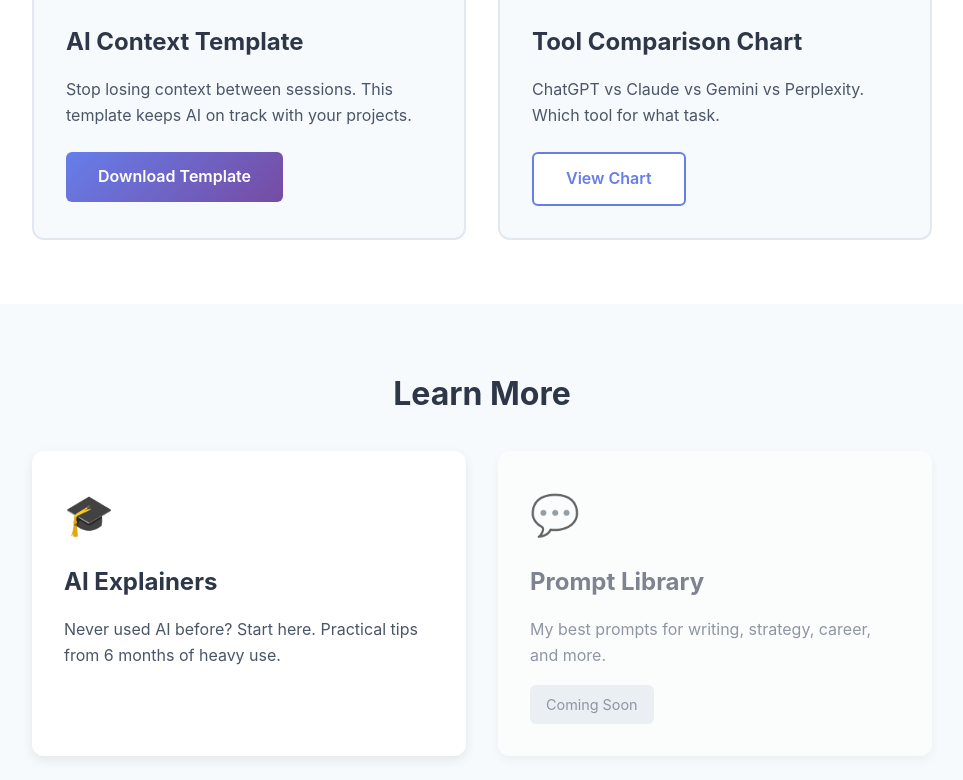
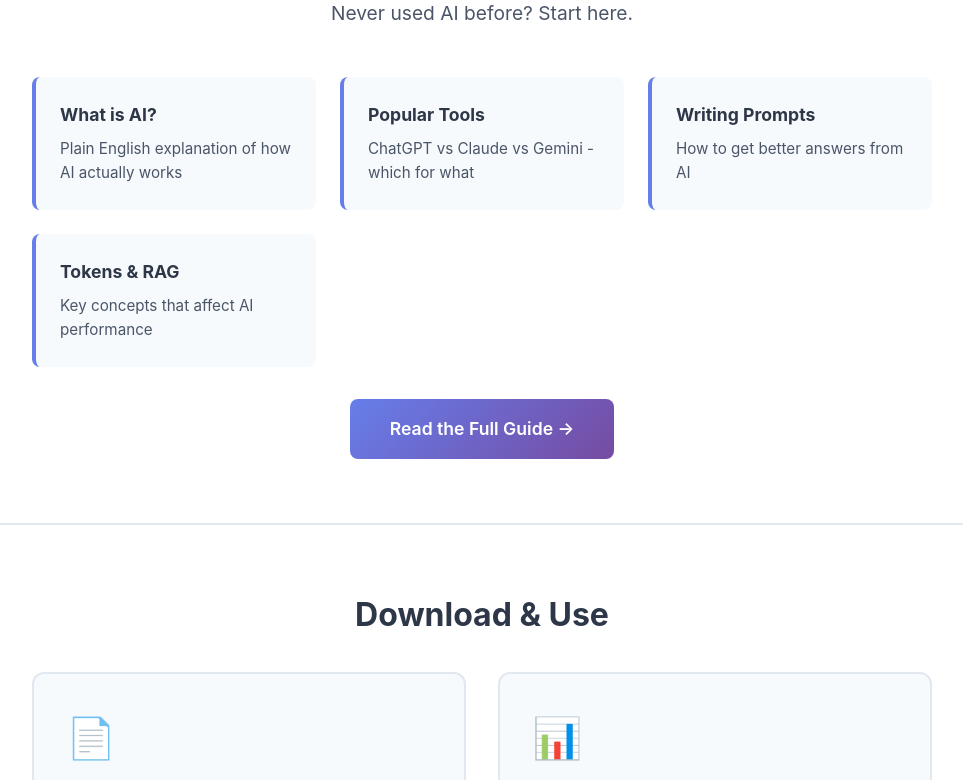
Before and after one commit to givemetheballai-debug/Buildwithjamie, a Next.js app: page /resources in a window 1280 px wide. Shown: the part 560-1340 px from the top of the page, without its empty margins (158-1121 px from the left). Built offline with nearby package versions, Linux system fonts and the light colour scheme.

Commit message:
Update page.js

```diff
--- a/app/resources/page.js
+++ b/app/resources/page.js
@@ -18,6 +18,83 @@ export default function Resources() {
         <h1 style={{fontSize: '3rem', marginBottom: '1rem'}}>Resources</h1>
         <p style={{fontSize: '1.2rem'}}>Free tools to help you build with AI</p>
       </div>
+
+      {/* Featured: Intro to AI */}
+      <section style={{padding: '4rem 2rem', background: 'white', borderBottom: '2px solid #e2e8f0'}}>
+        <div style={{maxWidth: '900px', margin: '0 auto'}}>
+          <div style={{textAlign: 'center', marginBottom: '3rem'}}>
+            <div style={{fontSize: '3rem', marginBottom: '1rem'}}>🎓</div>
+            <h2 style={{fontSize: '2.5rem', marginBottom: '1rem', color: '#2d3748'}}>
+              Intro to AI
+            </h2>
+            <p style={{fontSize: '1.2rem', color: '#4a5568'}}>
+              Never used AI before? Start here.
+            </p>
+          </div>
+
+          <div style={{
+            display: 'grid',
+            gridTemplateColumns: 'repeat(auto-fit, minmax(250px, 1fr))',
+            gap: '1.5rem',
+            marginBottom: '2rem'
+          }}>
+            <div style={{
+              padding: '1.5rem',
+              background: '#f7fafc',
+              borderRadius: '8px',
+              borderLeft: '4px solid #667eea'
+            }}>
+              <h3 style={{fontSize: '1.1rem', marginBottom: '0.5rem', color: '#2d3748'}}>What is AI?</h3>
+              <p style={{fontSize: '0.95rem', color: '#4a5568'}}>Plain English explanation of how AI actually works</p>
+            </div>
+
+            <div style={{
+              padding: '1.5rem',
+              background: '#f7fafc',
+              borderRadius: '8px',
+              borderLeft: '4px solid #667eea'
+            }}>
+              <h3 style={{fontSize: '1.1rem', marginBottom: '0.5rem', color: '#2d3748'}}>Popular Tools</h3>
+              <p style={{fontSize: '0.95rem', color: '#4a5568'}}>ChatGPT vs Claude vs Gemini - which for what</p>
+            </div>
+
+            <div style={{
+              padding: '1.5rem',
+              background: '#f7fafc',
+              borderRadius: '8px',
+              borderLeft: '4px solid #667eea'
+            }}>
+              <h3 style={{fontSize: '1.1rem', marginBottom: '0.5rem', color: '#2d3748'}}>Writing Prompts</h3>
+              <p style={{fontSize: '0.95rem', color: '#4a5568'}}>How to get better answers from AI</p>
+            </div>
+
+            <div style={{
+              padding: '1.5rem',
+              background: '#f7fafc',
+              borderRadius: '8px',
+              borderLeft: '4px solid #667eea'
+            }}>
+              <h3 style={{fontSize: '1.1rem', marginBottom: '0.5rem', color: '#2d3748'}}>Tokens & RAG</h3>
+              <p style={{fontSize: '0.95rem', color: '#4a5568'}}>Key concepts that affect AI performance</p>
+            </div>
+          </div>
+
+          <div style={{textAlign: 'center'}}>
+            <Link href="/resources/explainers" style={{
+              display: 'inline-block',
+              padding: '1rem 2.5rem',
+              background: 'linear-gradient(135deg, #667eea 0%, #764ba2 100%)',
+              color: 'white',
+              borderRadius: '8px',
+              textDecoration: 'none',
+              fontWeight: '600',
+              fontSize: '1.1rem'
+            }}>
+              Read the Full Guide →
+            </Link>
+          </div>
+        </div>
+      </section>
 
       {/* Downloads Section */}
       <section style={{padding: '4rem 2rem', background: 'white'}}>
@@ -100,7 +177,7 @@ export default function Resources() {
       <section style={{padding: '4rem 2rem', background: '#f7fafc'}}>
         <div style={{maxWidth: '900px', margin: '0 auto'}}>
           <h2 style={{fontSize: '2rem', marginBottom: '2rem', textAlign: 'center', color: '#2d3748'}}>
-            Learn More
+            Coming Soon
           </h2>
 
           <div style={{
@@ -108,25 +185,6 @@ export default function Resources() {
             gridTemplateColumns: 'repeat(auto-fit, minmax(300px, 1fr))',
             gap: '2rem'
           }}>
-            {/* AI Explainers */}
-            <Link href="/resources/explainers" style={{
-              padding: '2rem',
-              background: 'white',
-              borderRadius: '12px',
-              textDecoration: 'none',
-              boxShadow: '0 4px 12px rgba(0,0,0,0.08)',
-              transition: 'transform 0.2s',
-              display: 'block'
-            }}>
-              <div style={{fontSize: '2.5rem', marginBottom: '1rem'}}>🎓</div>
-              <h3 style={{fontSize: '1.5rem', marginBottom: '1rem', color: '#2d3748'}}>
-                AI Explainers
-              </h3>
-              <p style={{color: '#4a5568'}}>
-                Never used AI before? Start here. Practical tips from 6 months of heavy use.
-              </p>
-            </Link>
-
             {/* Prompt Library - Coming Soon */}
             <div style={{
               padding: '2rem',
```
